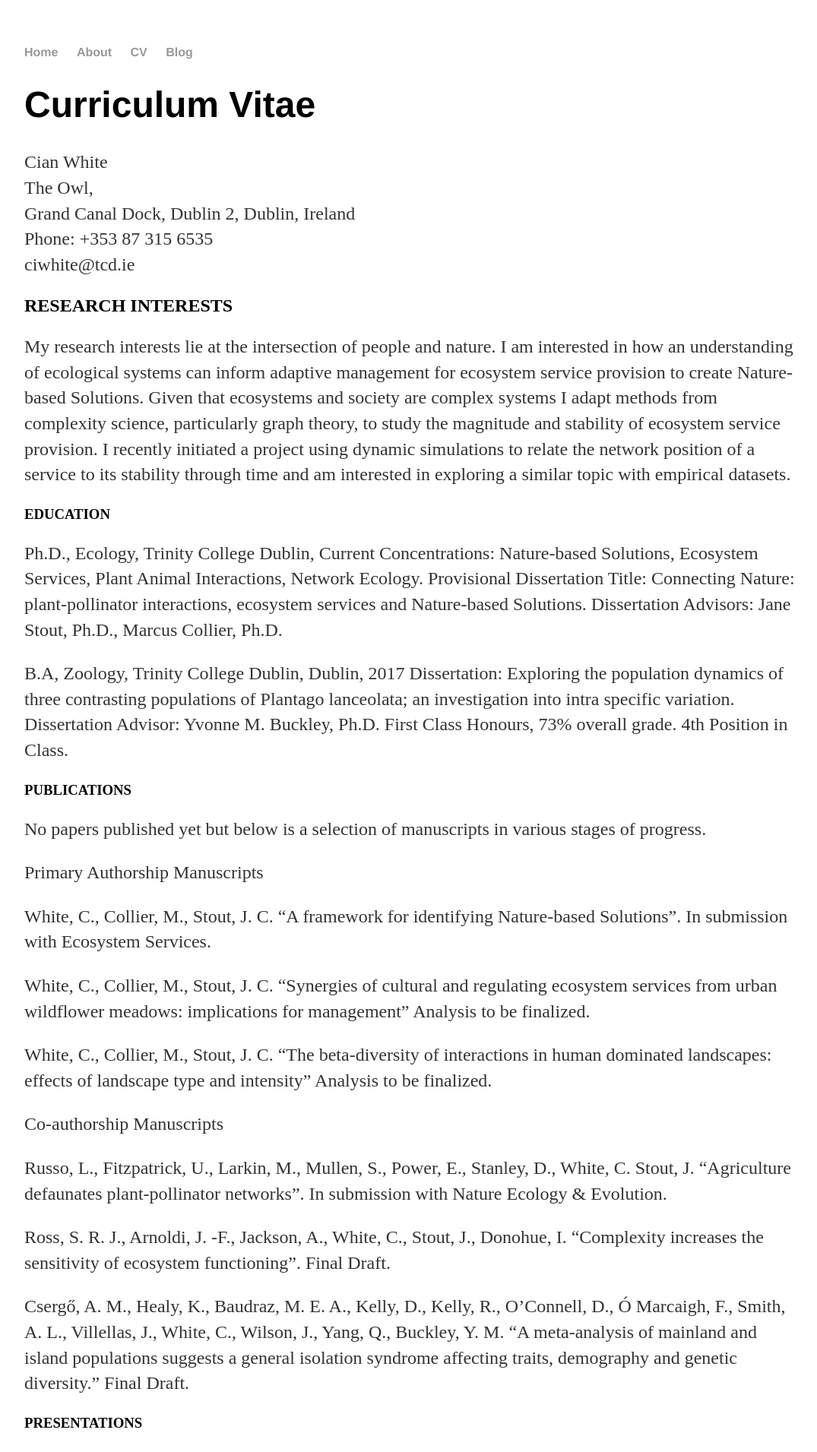
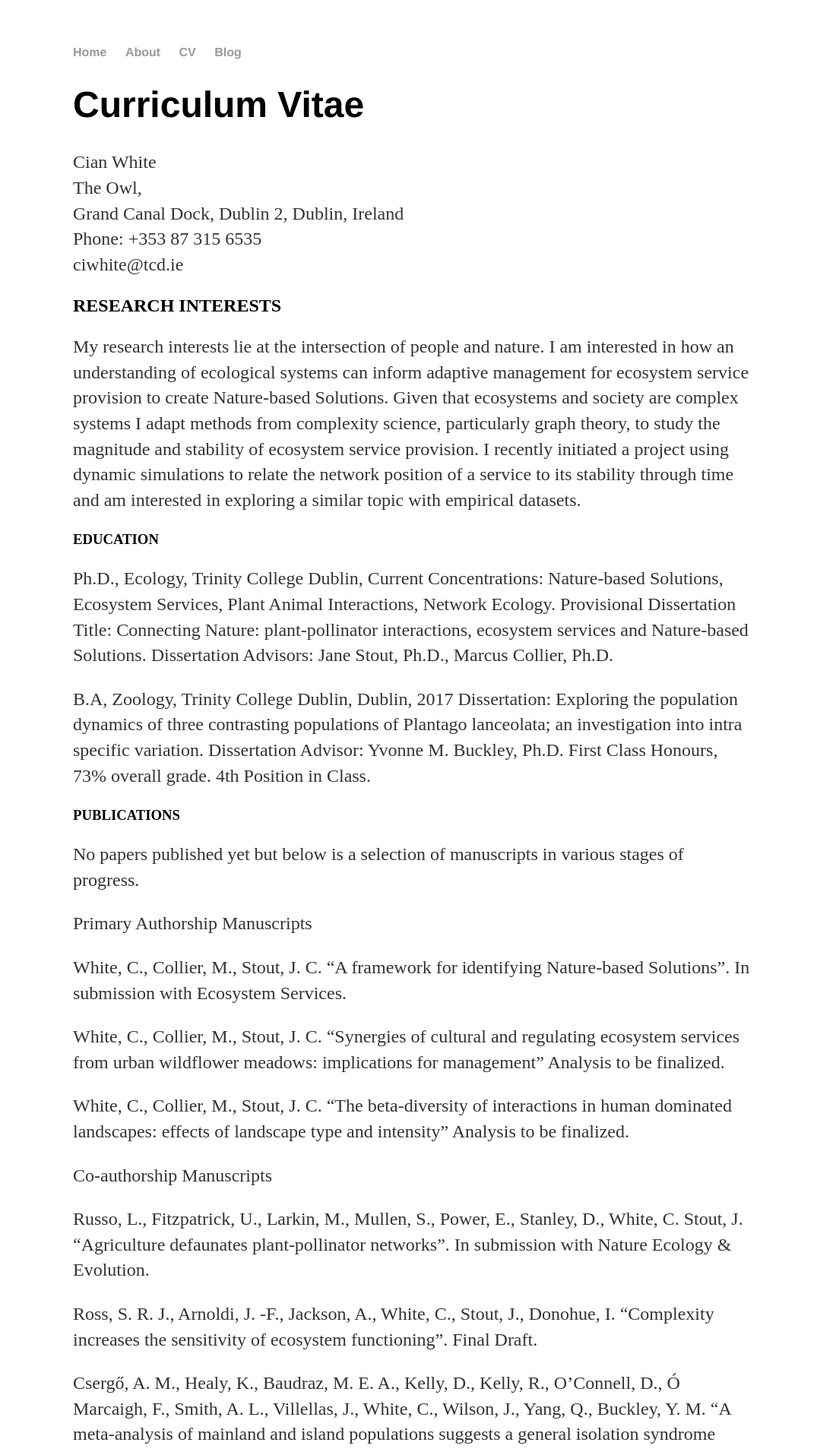
Before and after one commit to ciwhite/ciwhite.github.io, a Jekyll site: the page built from cv/cv.md, in a window 1280 px wide. Shown: the top 1911 px of the page at 76% size, without its empty margins (96-1171 px from the left). Built offline with Jekyll 4.4.1, drawn with Linux system fonts in a browser that asks for light colours.

Commit message:
Update cv.css

```diff
--- a/css/cv.css
+++ b/css/cv.css
@@ -1,7 +1,7 @@
 body {
     margin: 60px auto;
-    width: 80%;
-    <font size="5">;
+    width: 70%;
+    <font size="2">;
 }
 nav ul, footer ul {
     font-family:'Helvetica', 'Arial', 'Sans-Serif';
```
